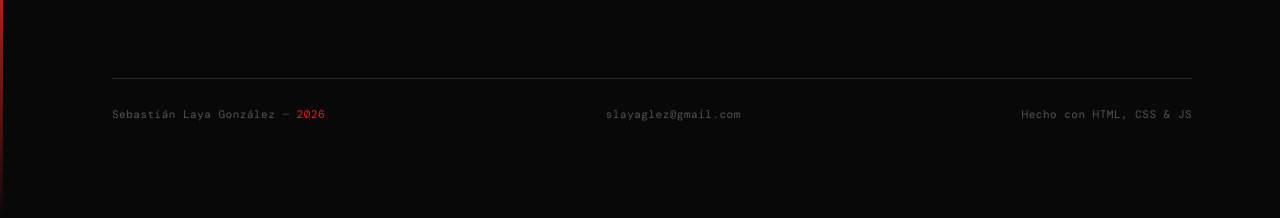
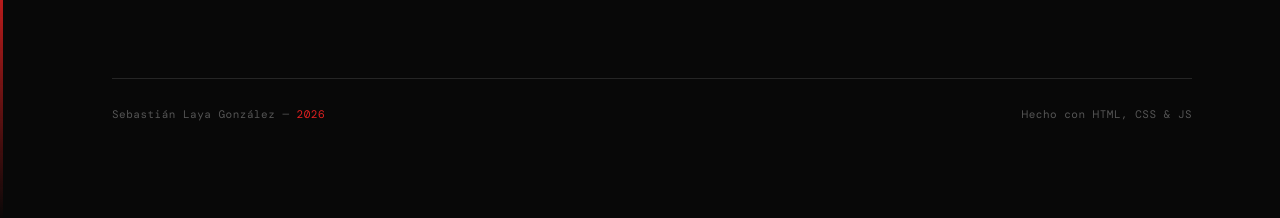
Before and after one commit to slayaglez/slayaglez.github.io, a Jekyll site: the page index.html, which Jekyll copies as it is, in a window 1280 px wide and 900 px high, scrolled down 1182 px. Shown: the part 679-897 px from the top of the window. Built offline with Jekyll 4.4.1, drawn with Linux system fonts in a browser that asks for light colours; some web fonts are replaced.

Commit message:
footer fix

```diff
--- a/index.html
+++ b/index.html
@@ -125,7 +125,6 @@
     <!-- ══ FOOTER ════════════════════════════════════════════════ -->
     <footer class="footer reveal">
       <p>Sebastián Laya González — <span>2026</span></p>
-      <p>slayaglez@gmail.com</p>
       <p>Hecho con HTML, CSS &amp; JS</p>
     </footer>
 
```
Also changed, not shown: 1 other file.
